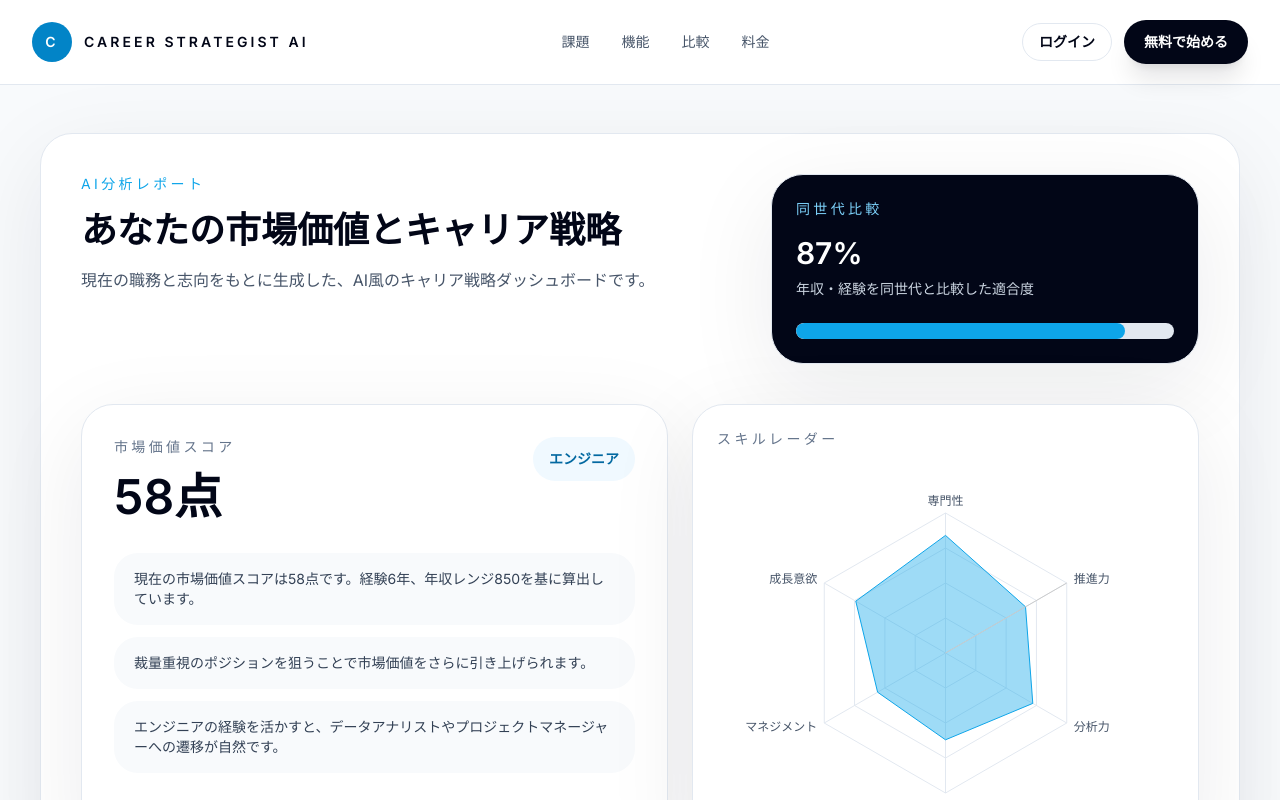
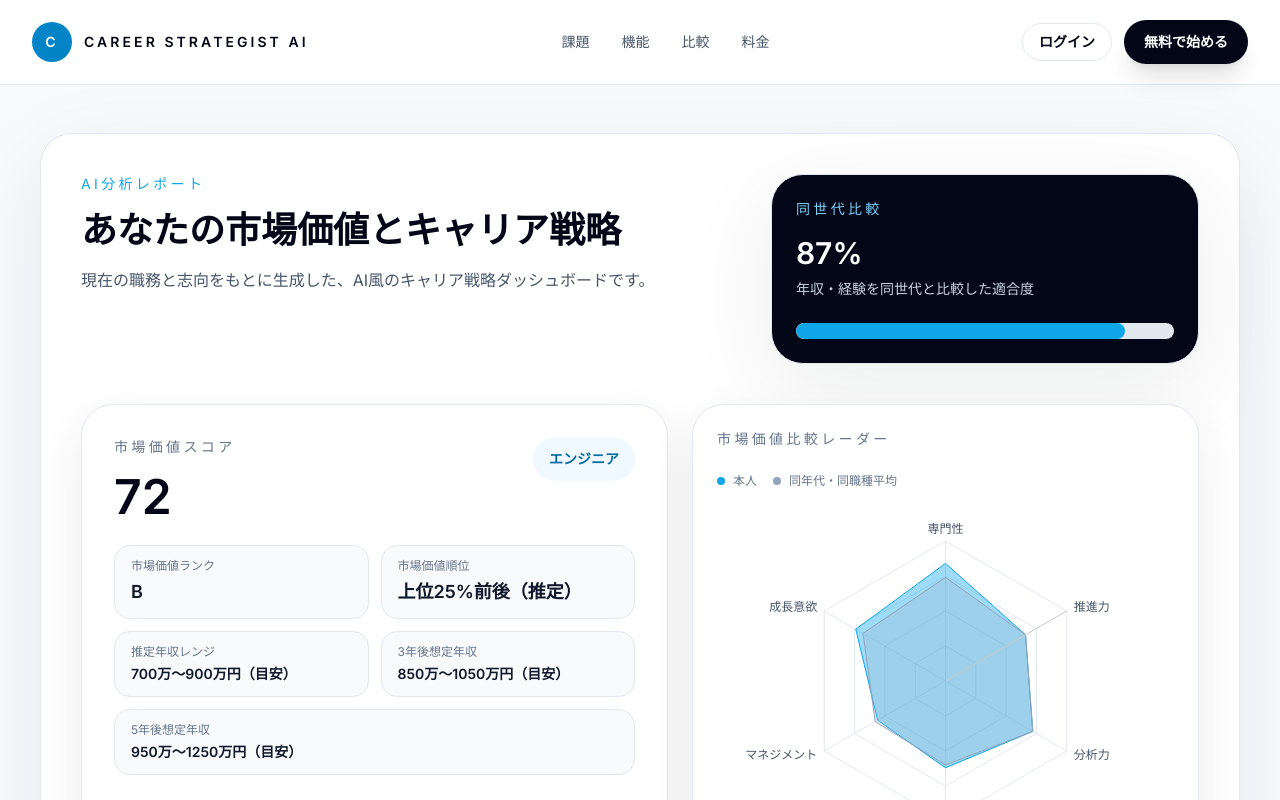
Before and after one commit to koudaiyamashiro/notesapp, a React (Vite) app: page /result in a window 1280 px wide. Shown: the top 800 px of the page. Built offline with nearby package versions, Linux system fonts and the light colour scheme; no server answers.

Commit message:
Improve market value dashboard

```diff
--- a/src/components/RadarWrapper.jsx
+++ b/src/components/RadarWrapper.jsx
@@ -4,12 +4,17 @@ import { ResponsiveContainer, RadarChart, PolarGrid, PolarAngleAxis, PolarRadius
 export default function RadarWrapper({ data }) {
   return (
     <div className="mt-6 h-[360px]">
+      <div className="mb-3 flex items-center gap-4 text-xs text-slate-500">
+        <span className="inline-flex items-center gap-2"><span className="h-2 w-2 rounded-full bg-sky-500" />本人</span>
+        <span className="inline-flex items-center gap-2"><span className="h-2 w-2 rounded-full bg-slate-400" />同年代・同職種平均</span>
+      </div>
       <ResponsiveContainer width="100%" height="100%">
         <RadarChart cx="50%" cy="50%" outerRadius="80%" data={data}>
           <PolarGrid stroke="#e2e8f0" />
           <PolarAngleAxis dataKey="subject" tick={{ fill: '#475569', fontSize: 12 }} />
           <PolarRadiusAxis angle={30} domain={[0, 100]} tick={false} />
           <Radar name="あなた" dataKey="A" stroke="#0ea5e9" fill="#0ea5e9" fillOpacity={0.4} />
+          <Radar name="同年代・同職種平均" dataKey="B" stroke="#94a3b8" fill="#94a3b8" fillOpacity={0.2} />
         </RadarChart>
       </ResponsiveContainer>
     </div>
--- a/src/pages/Result.jsx
+++ b/src/pages/Result.jsx
@@ -33,6 +33,35 @@ function ProgressBar({ value }) {
       <div className="h-full rounded-full bg-sky-500 transition-all" style={{ width: `${value}%` }} />
     </div>
   )
+}
+
+function getMarketRank(score) {
+  if (score >= 85) return 'A'
+  if (score >= 75) return 'B+'
+  if (score >= 65) return 'B'
+  return 'C'
+}
+
+function getPercentileText(score) {
+  const top = Math.max(10, Math.min(45, 100 - Math.round(score * 0.9)))
+  return `上位${top}%`
+}
+
+function getSalaryProjection(income) {
+  const map = {
+    '200未満': { current: '200万未満', y3: '300万〜450万円', y5: '450万〜600万円' },
+    '200-300': { current: '200万〜300万円', y3: '350万〜500万円', y5: '500万〜700万円' },
+    '300-400': { current: '300万〜400万円', y3: '450万〜600万円', y5: '600万〜800万円' },
+    '400-500': { current: '400万〜500万円', y3: '550万〜700万円', y5: '700万〜900万円' },
+    '500-600': { current: '500万〜600万円', y3: '650万〜800万円', y5: '800万〜1000万円' },
+    '600-700': { current: '600万〜700万円', y3: '750万〜900万円', y5: '900万〜1100万円' },
+    '700-800': { current: '700万〜800万円', y3: '850万〜1000万円', y5: '1000万〜1200万円' },
+    '800-900': { current: '800万〜900万円', y3: '900万〜1100万円', y5: '1100万〜1300万円' },
+    '900-1000': { current: '900万〜1000万円', y3: '1000万〜1200万円', y5: '1200万〜1400万円' },
+    '1000-1200': { current: '1000万〜1200万円', y3: '1100万〜1300万円', y5: '1300万〜1600万円' },
+    '1200以上': { current: '1200万円以上', y3: '1300万〜1600万円', y5: '1500万〜1800万円' },
+  }
+  return map[String(income)] || { current: '600万〜800万円', y3: '750万〜950万円', y5: '900万〜1150万円' }
 }
 
 function mergeCompanyInsights(baseCompanies, aiCompanies = []) {
@@ -108,6 +137,20 @@ export default function Result() {
     [aiInsights?.companies, result.recommendedCompanies]
   )
 
+  const marketValueCard = useMemo(() => {
+    const score = Number(aiInsights?.marketValue?.score || result.score || 0)
+    const rank = getMarketRank(score)
+    const percentile = aiInsights?.marketValue?.percentile || getPercentileText(score)
+    const fallbackSalary = getSalaryProjection(form.income)
+    const salary = {
+      ...fallbackSalary,
+      current: aiInsights?.marketValue?.currentEstimatedSalaryRange || fallbackSalary.current,
+      y3: aiInsights?.marketValue?.threeYearSalaryRange || fallbackSalary.y3,
+      y5: aiInsights?.marketValue?.fiveYearSalaryRange || fallbackSalary.y5,
+    }
+    return { score, rank, percentile, salary }
+  }, [aiInsights?.marketValue, form.income, result.score])
+
   const selectedCompany = openCompany
 
   const openModal = (company) => setOpenCompany(company)
@@ -137,25 +180,41 @@ export default function Result() {
           </div>
 
           <div className="mt-10 grid gap-6 lg:grid-cols-[1.1fr_0.95fr]">
-            <div className="rounded-[2rem] border border-slate-200 bg-white p-8 shadow-[0_24px_90px_rgba(15,23,42,0.08)]">
+            <div className="rounded-[2rem] border border-slate-200 bg-white p-8 shadow-[0_18px_48px_rgba(15,23,42,0.08)]">
               <div className="flex items-start justify-between gap-4">
                 <div>
                   <p className="text-sm uppercase tracking-[0.24em] text-slate-500">市場価値スコア</p>
-                  <p className="mt-4 text-5xl font-semibold text-slate-950">{result.score}</p>
+                  <p className="mt-4 text-5xl font-semibold text-slate-950">{marketValueCard.score}</p>
                 </div>
                 <div className="rounded-[1.5rem] bg-sky-50 px-4 py-3 text-sm font-semibold text-sky-700">{form.role || '職種未設定'}</div>
               </div>
-              <div className="mt-8 grid gap-3">
-                {result.insights.map((insight, index) => (
-                  <div key={index} className="rounded-3xl bg-slate-50 px-5 py-4">
-                    <p className="text-sm text-slate-700">{insight}</p>
-                  </div>
-                ))}
+
+              <div className="mt-6 grid gap-3 sm:grid-cols-2">
+                <div className="rounded-2xl border border-slate-200 bg-slate-50 px-4 py-3">
+                  <p className="text-xs text-slate-500">市場価値ランク</p>
+                  <p className="mt-1 text-lg font-semibold text-slate-900">{marketValueCard.rank}</p>
+                </div>
+                <div className="rounded-2xl border border-slate-200 bg-slate-50 px-4 py-3">
+                  <p className="text-xs text-slate-500">市場価値順位</p>
+                  <p className="mt-1 text-lg font-semibold text-slate-900">{marketValueCard.percentile}</p>
+                </div>
+                <div className="rounded-2xl border border-slate-200 bg-slate-50 px-4 py-3">
+                  <p className="text-xs text-slate-500">推定年収レンジ</p>
+                  <p className="mt-1 text-sm font-semibold text-slate-900">{marketValueCard.salary.current}</p>
+                </div>
+                <div className="rounded-2xl border border-slate-200 bg-slate-50 px-4 py-3">
+                  <p className="text-xs text-slate-500">3年後想定年収</p>
+                  <p className="mt-1 text-sm font-semibold text-slate-900">{marketValueCard.salary.y3}</p>
+                </div>
+                <div className="rounded-2xl border border-slate-200 bg-slate-50 px-4 py-3 sm:col-span-2">
+                  <p className="text-xs text-slate-500">5年後想定年収</p>
+                  <p className="mt-1 text-sm font-semibold text-slate-900">{marketValueCard.salary.y5}</p>
+                </div>
               </div>
             </div>
 
-            <div className="rounded-[2rem] border border-slate-200 bg-white p-6 shadow-[0_24px_90px_rgba(15,23,42,0.08)]">
-              <p className="text-sm uppercase tracking-[0.24em] text-slate-500">スキルレーダー</p>
+            <div className="rounded-[2rem] border border-slate-200 bg-white p-6 shadow-[0_18px_48px_rgba(15,23,42,0.08)]">
+              <p className="text-sm uppercase tracking-[0.24em] text-slate-500">市場価値比較レーダー</p>
               <Suspense fallback={<div className="mt-6 h-[360px] flex items-center justify-center">読み込み中...</div>}>
                 <RadarWrapper data={result.radarData} />
               </Suspense>
--- a/src/services/careerAnalysisService.js
+++ b/src/services/careerAnalysisService.js
@@ -84,19 +84,37 @@ function scoreForIndustry(desiredIndustries, target) {
   return hasTarget ? 92 : 78
 }
 
+function buildRadarBenchmark(role) {
+  const normalizedRole = normalizeText(role)
+  if (normalizedRole.includes('エンジニア')) {
+    return { specialization: 74, execution: 66, analytics: 72, communication: 60, management: 58, growth: 68 }
+  }
+  if (normalizedRole.includes('マーケ')) {
+    return { specialization: 68, execution: 68, analytics: 66, communication: 64, management: 57, growth: 67 }
+  }
+  if (normalizedRole.includes('営業')) {
+    return { specialization: 64, execution: 70, analytics: 58, communication: 72, management: 60, growth: 66 }
+  }
+  if (normalizedRole.includes('コンサル')) {
+    return { specialization: 71, execution: 69, analytics: 70, communication: 67, management: 62, growth: 70 }
+  }
+  return { specialization: 66, execution: 65, analytics: 62, communication: 63, management: 58, growth: 64 }
+}
+
 function buildRadarData(form) {
   const role = normalizeText(form.role)
   const strengths = Array.isArray(form.strengths) ? form.strengths : []
   const hasData = strengths.some((s) => normalizeText(s).includes('データ') || normalizeText(s).includes('ai'))
   const hasCommunicate = strengths.some((option) => ['プレゼン', '顧客折衝', 'ファシリテーション'].some((k) => normalizeText(option).includes(normalizeText(k))))
   const hasManage = ['主任', '係長', '課長', '部長', '執行役員', '経営層'].includes(form.level)
+  const benchmark = buildRadarBenchmark(form.role)
   return [
-    { subject: '専門性', A: Math.min(100, 60 + (role.includes('エンジニア') ? 18 : role.includes('マーケティング') ? 12 : 8) + (hasData ? 6 : 0)), fullMark: 100 },
-    { subject: '推進力', A: Math.min(100, 58 + (strengths.includes('新規開拓') ? 12 : includesIn(form.purpose, '裁量') ? 8 : 4)), fullMark: 100 },
-    { subject: '分析力', A: Math.min(100, 54 + (hasData ? 18 : strengths.includes('資料作成') ? 8 : 4)), fullMark: 100 },
-    { subject: 'コミュニケーション', A: Math.min(100, 56 + (hasCommunicate ? 16 : 6)), fullMark: 100 },
-    { subject: 'マネジメント', A: Math.min(100, 50 + (hasManage ? 20 : 6) + (form.level === 'マネージャー' ? 6 : 0)), fullMark: 100 },
-    { subject: '成長意欲', A: Math.min(100, 62 + Math.min(Number(form.experience) * 2, 18) + (includesIn(form.purpose, '成長') ? 8 : 0)), fullMark: 100 },
+    { subject: '専門性', A: Math.min(100, 60 + (role.includes('エンジニア') ? 18 : role.includes('マーケティング') ? 12 : 8) + (hasData ? 6 : 0)), B: benchmark.specialization, fullMark: 100 },
+    { subject: '推進力', A: Math.min(100, 58 + (strengths.includes('新規開拓') ? 12 : includesIn(form.purpose, '裁量') ? 8 : 4)), B: benchmark.execution, fullMark: 100 },
+    { subject: '分析力', A: Math.min(100, 54 + (hasData ? 18 : strengths.includes('資料作成') ? 8 : 4)), B: benchmark.analytics, fullMark: 100 },
+    { subject: 'コミュニケーション', A: Math.min(100, 56 + (hasCommunicate ? 16 : 6)), B: benchmark.communication, fullMark: 100 },
+    { subject: 'マネジメント', A: Math.min(100, 50 + (hasManage ? 20 : 6) + (form.level === 'マネージャー' ? 6 : 0)), B: benchmark.management, fullMark: 100 },
+    { subject: '成長意欲', A: Math.min(100, 62 + Math.min(Number(form.experience) * 2, 18) + (includesIn(form.purpose, '成長') ? 8 : 0)), B: benchmark.growth, fullMark: 100 },
   ]
 }
 
```
